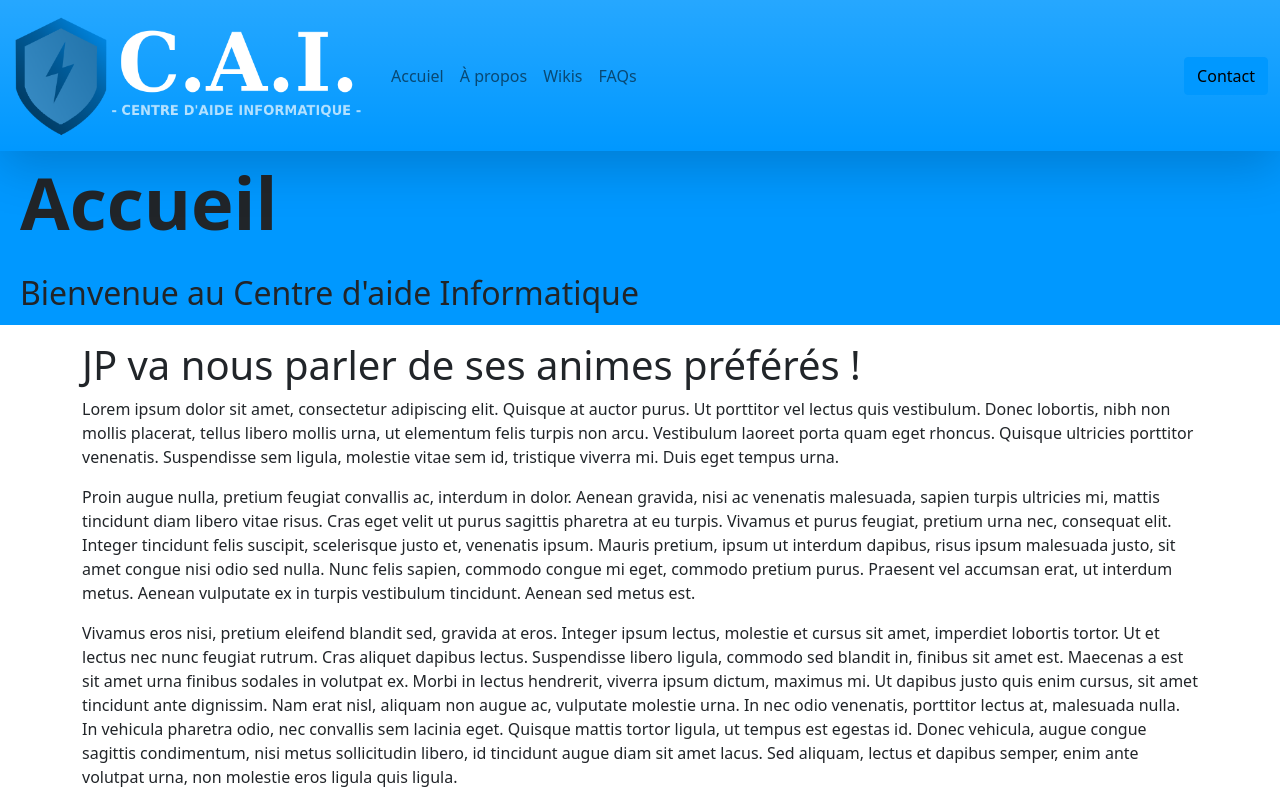
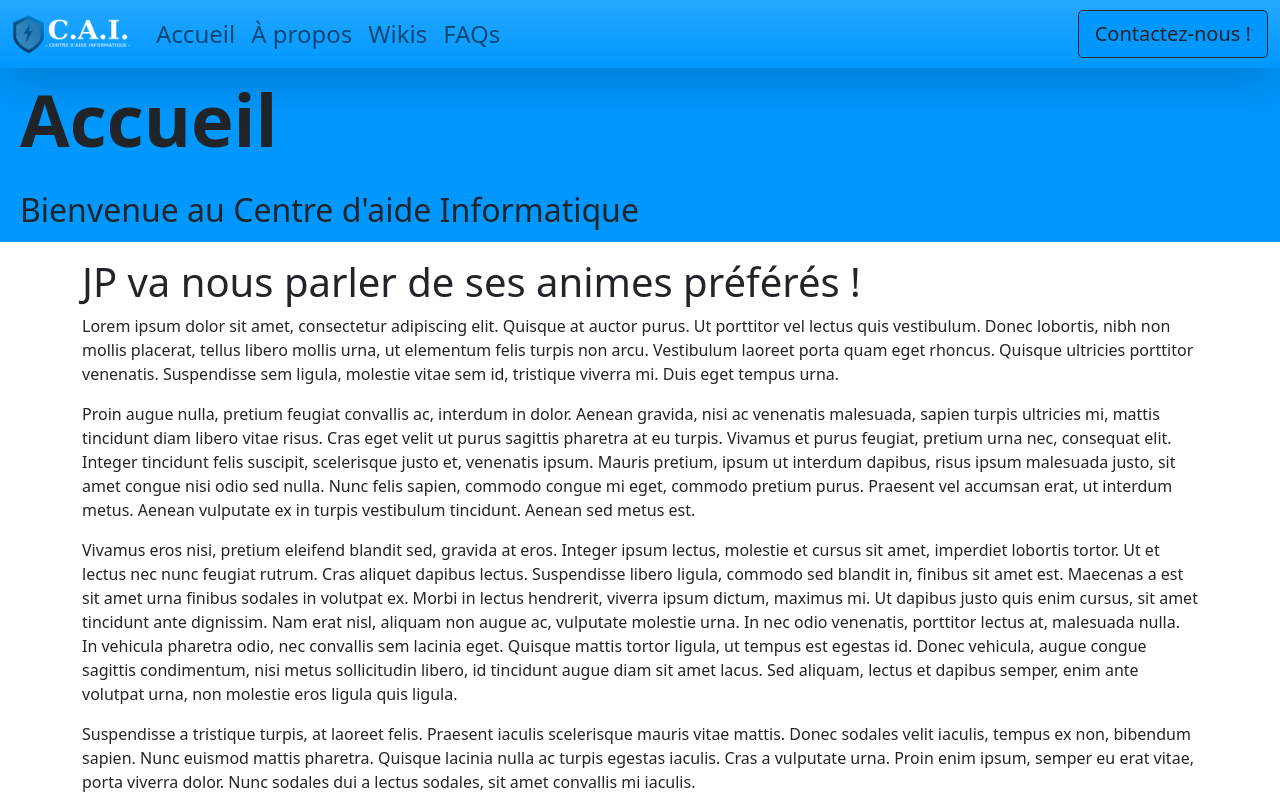
Before and after one commit to darkhappy/projet-soutien, a React (Create React App) app: page / in a window 1280 px wide. Shown: the top 800 px of the page. Built offline with nearby package versions, Linux system fonts and the light colour scheme.

Commit message:
tweaks to navbar

```diff
--- a/src/components/NavBar.jsx
+++ b/src/components/NavBar.jsx
@@ -6,17 +6,17 @@ export default function NavBar() {
   return (
     <Navbar className={"navbar navbar-expand-lg navbar-light bg-primary bg-gradient shadow-lg sticky-top"}>
       <Container fluid>
-        <Navbar.Brand href="../routes/Home.jsx"><img style={{height:'125px',width:'355px'}} src={ LogoImage }/></Navbar.Brand>
+        <Navbar.Brand href="../routes/Home.jsx"><img style={{height:'40px',width:'120px'}} src={ LogoImage }/></Navbar.Brand>
         <Navbar.Toggle aria-controls="basic-navbar-nav" />
         <Navbar.Collapse id="basic-navbar-nav">
-          <Nav className="me-auto">
-            <Nav.Link href="#">Accuiel</Nav.Link>
+          <Nav className="me-auto fs-4">
+            <Nav.Link href="#">Accueil</Nav.Link>
             <Nav.Link href="#">À propos</Nav.Link>
             <Nav.Link href="#">Wikis</Nav.Link>
             <Nav.Link href="#">FAQs</Nav.Link>
           </Nav>
         </Navbar.Collapse>
-        <Button>Contact</Button>
+        <Button className="btn btn-primary btn-lg btn-outline-dark">Contactez-nous !</Button>
       </Container>
     </Navbar>
   );
```
